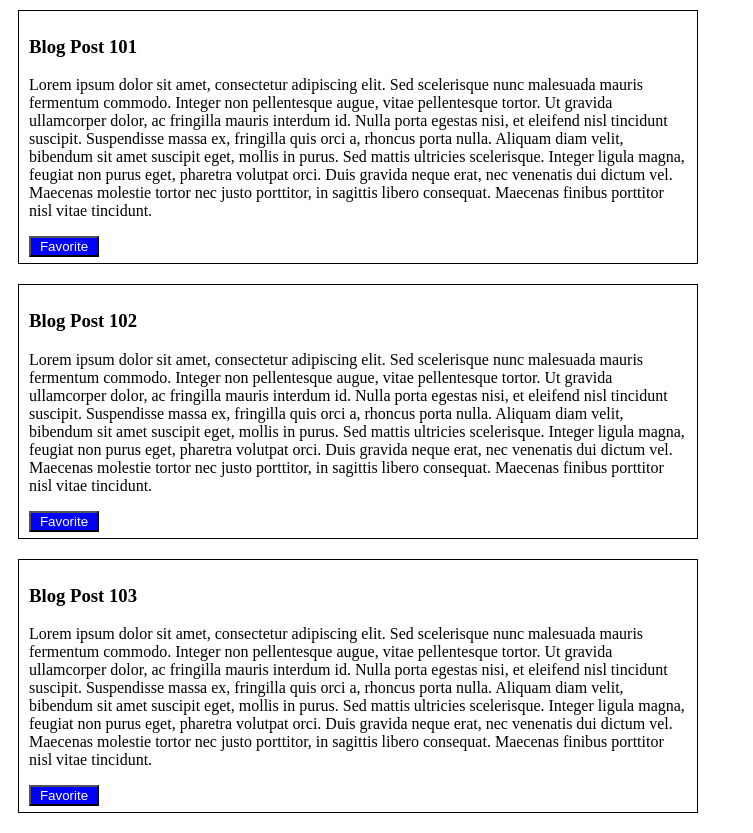
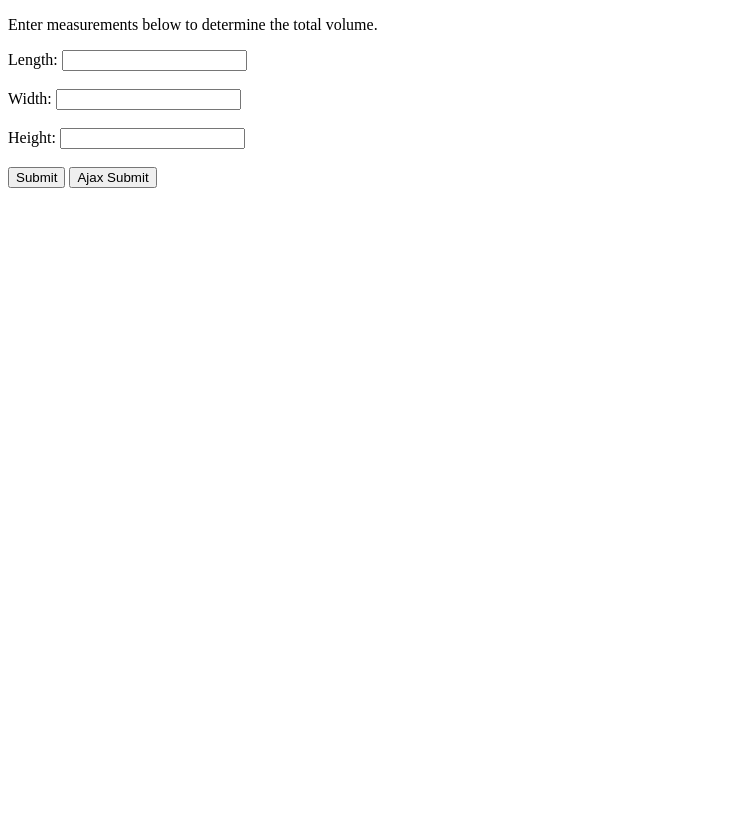
Before and after one commit to dereklobo/php_and_ajax, a PHP site: page / in a window 1280 px wide. Shown: the whole page, without its empty margins (0-753 px from the left). After the commit the page ends 188 px from the top, so only its background shows below. Run offline with PHP 8.4, Linux system fonts and the light colour scheme.

Commit message:
get element by tag name ,gather form data

```diff
--- a/index.php
+++ b/index.php
@@ -1,75 +1,89 @@
-<?php
-  session_start();
-
-  if(!isset($_SESSION['favorites'])) { $_SESSION['favorites'] = []; }
-
-?>
 <!doctype html>
 <html lang="en">
   <head>
     <meta charset="utf-8">
-    <title>Asynchronous Button</title>
+    <title>Asynchronous Form</title>
     <style>
-      #blog-posts {
-        width: 700px;
+      #result {
+        display: none;
       }
-      .blog-post {
-        border: 1px solid black;
-        margin: 10px 10px 20px 10px;
-        padding: 6px 10px;
-      }
-
-      button.favorite-button {
-        background: #0000FF;
-        color: white;
-        text-align: center;
-        width: 70px;
-      }
-      button.favorite-button:hover {
-        background: #000099;
-      }
-
     </style>
   </head>
   <body>
-    <div id="blog-posts">
-      <div id="blog-post-101" class="blog-post">
-        <h3>Blog Post 101</h3>
-        <p>Lorem ipsum dolor sit amet, consectetur adipiscing elit. Sed scelerisque nunc malesuada mauris fermentum commodo. Integer non pellentesque augue, vitae pellentesque tortor. Ut gravida ullamcorper dolor, ac fringilla mauris interdum id. Nulla porta egestas nisi, et eleifend nisl tincidunt suscipit. Suspendisse massa ex, fringilla quis orci a, rhoncus porta nulla. Aliquam diam velit, bibendum sit amet suscipit eget, mollis in purus. Sed mattis ultricies scelerisque. Integer ligula magna, feugiat non purus eget, pharetra volutpat orci. Duis gravida neque erat, nec venenatis dui dictum vel. Maecenas molestie tortor nec justo porttitor, in sagittis libero consequat. Maecenas finibus porttitor nisl vitae tincidunt.</p>
-        <button class="favorite-button">Favorite</button>
-      </div>
-      <div id="blog-post-102" class="blog-post">
-        <h3>Blog Post 102</h3>
-        <p>Lorem ipsum dolor sit amet, consectetur adipiscing elit. Sed scelerisque nunc malesuada mauris fermentum commodo. Integer non pellentesque augue, vitae pellentesque tortor. Ut gravida ullamcorper dolor, ac fringilla mauris interdum id. Nulla porta egestas nisi, et eleifend nisl tincidunt suscipit. Suspendisse massa ex, fringilla quis orci a, rhoncus porta nulla. Aliquam diam velit, bibendum sit amet suscipit eget, mollis in purus. Sed mattis ultricies scelerisque. Integer ligula magna, feugiat non purus eget, pharetra volutpat orci. Duis gravida neque erat, nec venenatis dui dictum vel. Maecenas molestie tortor nec justo porttitor, in sagittis libero consequat. Maecenas finibus porttitor nisl vitae tincidunt.</p>
-        <button class="favorite-button">Favorite</button>
-      </div>
-      <div id="blog-post-103" class="blog-post">
-        <h3>Blog Post 103</h3>
-        <p>Lorem ipsum dolor sit amet, consectetur adipiscing elit. Sed scelerisque nunc malesuada mauris fermentum commodo. Integer non pellentesque augue, vitae pellentesque tortor. Ut gravida ullamcorper dolor, ac fringilla mauris interdum id. Nulla porta egestas nisi, et eleifend nisl tincidunt suscipit. Suspendisse massa ex, fringilla quis orci a, rhoncus porta nulla. Aliquam diam velit, bibendum sit amet suscipit eget, mollis in purus. Sed mattis ultricies scelerisque. Integer ligula magna, feugiat non purus eget, pharetra volutpat orci. Duis gravida neque erat, nec venenatis dui dictum vel. Maecenas molestie tortor nec justo porttitor, in sagittis libero consequat. Maecenas finibus porttitor nisl vitae tincidunt.</p>
-        <button class="favorite-button">Favorite</button>
-      </div>
+
+    <div id="measurements">
+      <p>Enter measurements below to determine the total volume.</p>
+      <form id="measurement-form" action="process_measurements.php" method="POST">
+        Length: <input type="text" name="length" /><br />
+        <br />
+        Width: <input type="text" name="width" /><br />
+        <br />
+        Height: <input type="text" name="height" /><br />
+        <br />
+        <input id="html-submit" type="submit" value="Submit" />
+        <input id="ajax-submit" type="button" value="Ajax Submit" />
+      </form>
+    </div>
+
+    <div id="result">
+      <p>The total volume is: <span id="volume"></span></p>
     </div>
 
     <script>
-      function favorite() {
-        var parent = this.parentElement;
+
+      var result_div = document.getElementById("result");
+      var volume = document.getElementById("volume");
+
+      function postResult(value) {
+        volume.innerHTML = value;
+        result_div.style.display = 'block';
+      }
+
+      function clearResult() {
+        volume.innerHTML = '';
+        result_div.style.display = 'none';
+      }
+
+      function gatherFormData(form){
+        var inputs = form.getElementsByTagName('input');
+        var array = [];
+        for(i =0;i<inputs.length;i++){
+          var inputNameValue = inputs[i].name + "=" + inputs[i].value;
+          array.push(inputNameValue);
+        }
+        return array.join('&');
+      }
+
+      function calculateMeasurements() {
+        clearResult();
+
+        var form = document.getElementById("measurement-form");
+        var action = form.getAttribute("action");
+
+        var form_data = gatherFormData(form);
+
+
+
+
+        // determine form action
+        // gather form data
+
         var xhr = new XMLHttpRequest();
-        xhr.open('POST', 'favorite.php', true);
+        xhr.open('POST', action, true);
         xhr.setRequestHeader('Content-type', 'application/x-www-form-urlencoded');
         xhr.setRequestHeader('X-Requested-With', 'XMLHttpRequest');
         xhr.onreadystatechange = function () {
           if(xhr.readyState == 4 && xhr.status == 200) {
             var result = xhr.responseText;
             console.log('Result: ' + result);
+            postResult(result);
           }
         };
-        xhr.send("id="+parent.id);
+        xhr.send(form_data);
       }
 
-      var buttons = document.getElementsByClassName("favorite-button");
-      for(i=0; i < buttons.length; i++) {
-        buttons.item(i).addEventListener("click", favorite);
-      }
+      var button = document.getElementById("ajax-submit");
+      button.addEventListener("click", calculateMeasurements);
 
     </script>
 
```
Also changed, not shown: process_measurements.php (added, +22 -0 lines).
